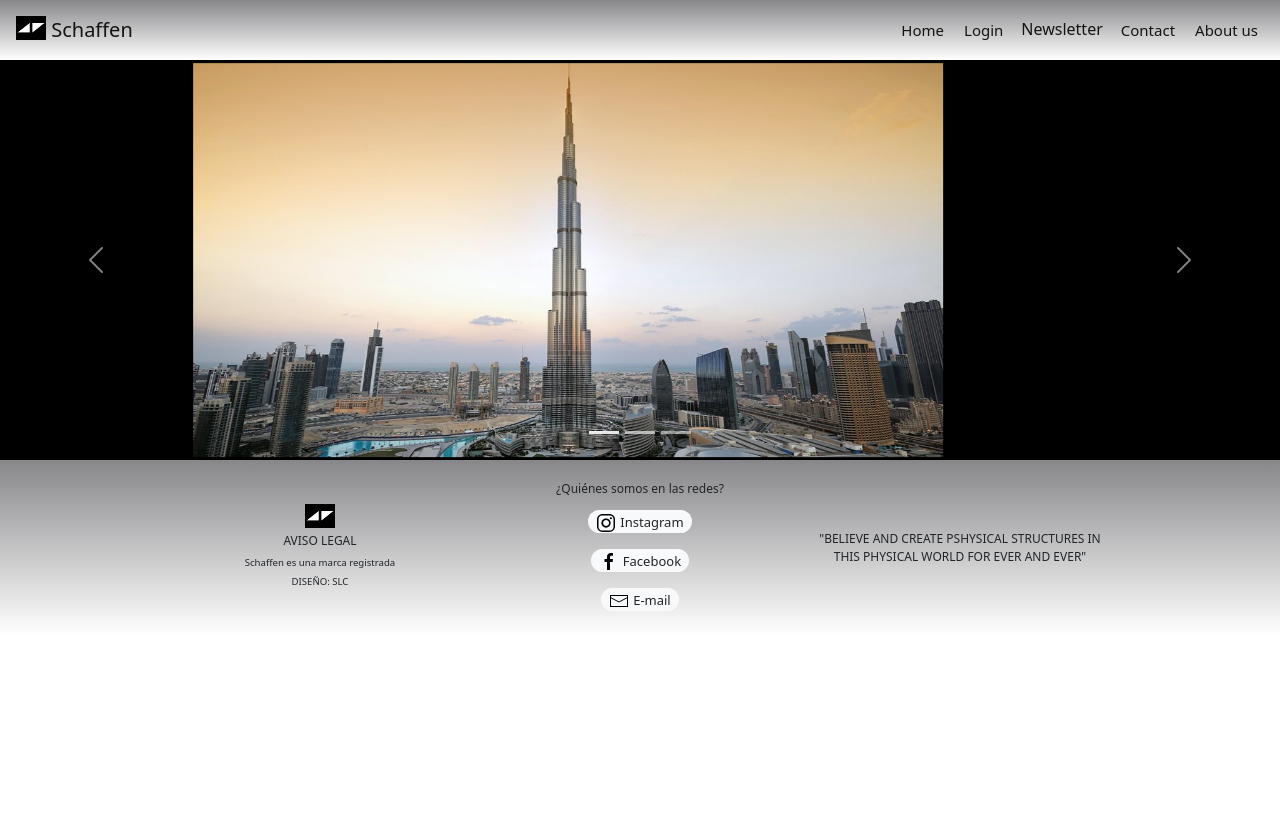
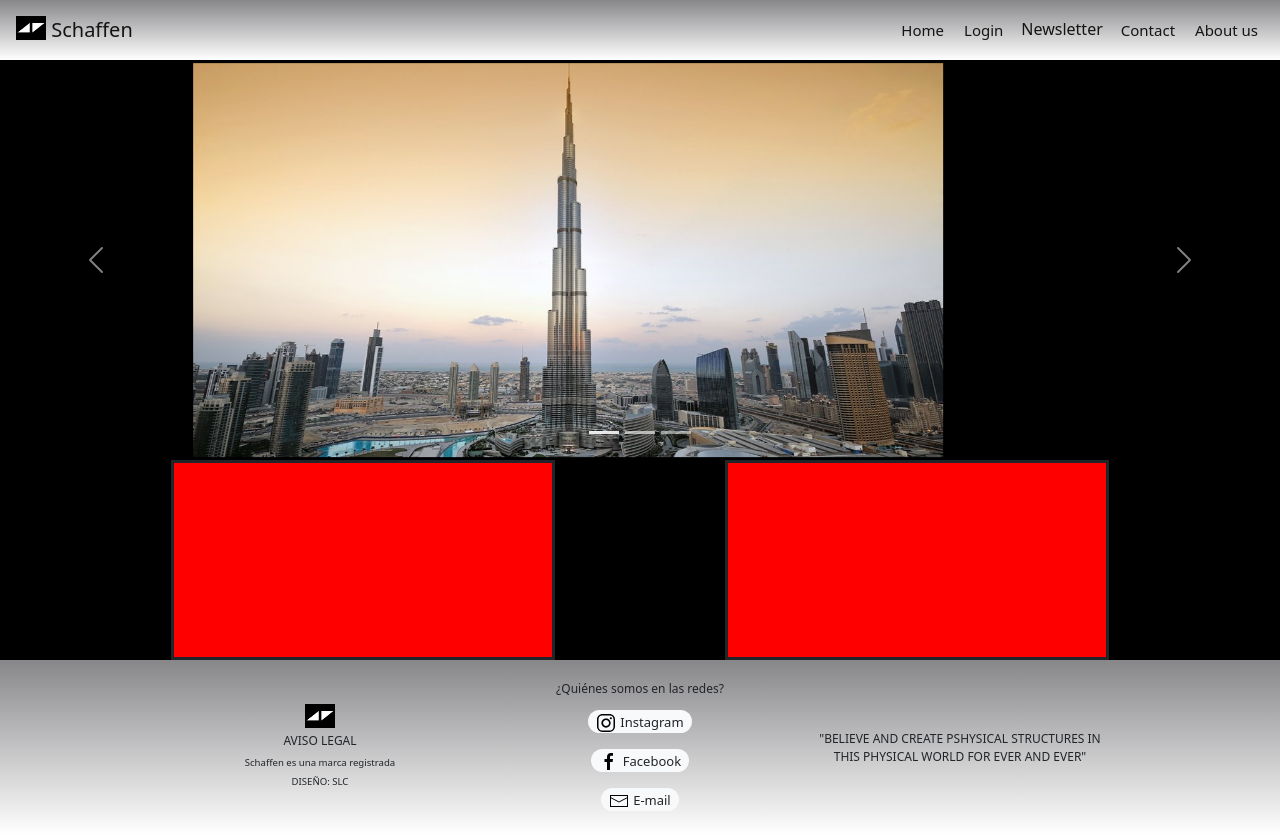
Before and after one commit to seba-lc/proyectoN1, a plain HTML site: page index.html in a window 1280 px wide. Before the commit the page ends 800 px from the top, so only its background shows below. Drawn offline with nearby package versions, Linux system fonts and the light colour scheme.

Commit message:
columnas resueltas - fala el contenido

```diff
--- a/css/style.css
+++ b/css/style.css
@@ -163,3 +163,18 @@
 .nav-item a{
     text-align: left;
 }
+/* CAMBIOS DEL MIDDLE SECC */
+.middle-box{
+    display: flex;
+    justify-content: space-evenly;
+    align-items: center;
+    flex-wrap: wrap;
+    background-color: black;
+}
+.box-col{
+    background-color: red;
+    width: 384px;
+    height: 200px;
+    border: solid;
+    flex-wrap: wrap;
+}
--- a/index.html
+++ b/index.html
@@ -213,6 +213,10 @@
       </section>
       <!-- FIN SLIDER SEC1 - SEBA -->
       <!-- COMIENZO DE COLUMNAS - SEBA -->
+      <div class="middle-box">
+        <div class="box-col"></div>
+        <div class="box-col"></div>
+      </div>
       <!-- FIN DE COLUMNAS - SEBA -->
     </main>
     <!-- COMIENZO DEL FOOTER - SEBA -->
```
